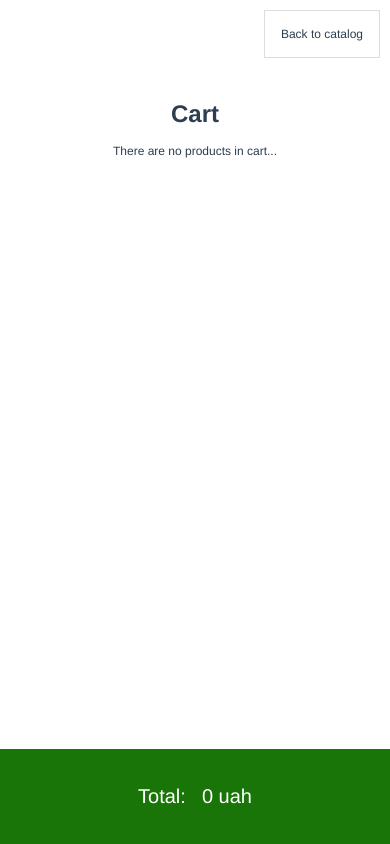
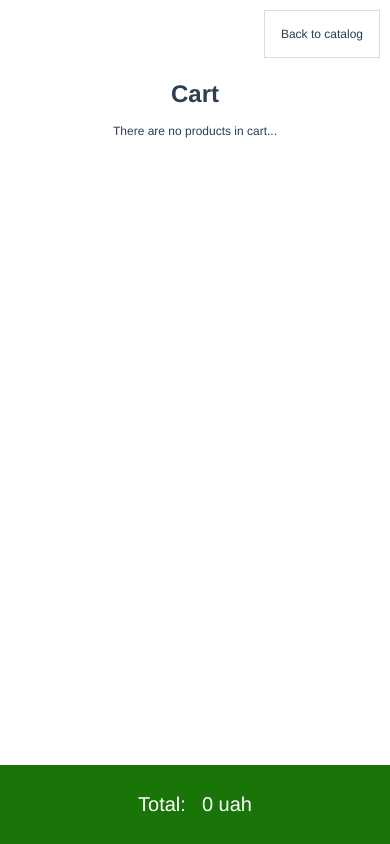
Before and after one commit to irinaantonenko/online_shop, a Vue app: page /cart in a window 390 px wide. Built offline with nearby package versions, Linux system fonts and the light colour scheme.

Commit message:
change styles of CatalogCartItem

```diff
--- a/src/components/CatalogCart.vue
+++ b/src/components/CatalogCart.vue
@@ -38,7 +38,7 @@
     .catalog-cart {
         margin-bottom: 100px;
         @media (max-width: 470px) {
-            margin-top: 100px;
+            margin-top: 80px;
         }
         &__total {
             position: fixed;
@@ -51,6 +51,9 @@
             background-color: $color-special;
             color: $color-light;
             font-size: 20px;
+            @media (max-width: 470px) {
+                padding: $padding;
+            }
         }
         &__total-special {
             margin-right: $margin*2;
```
